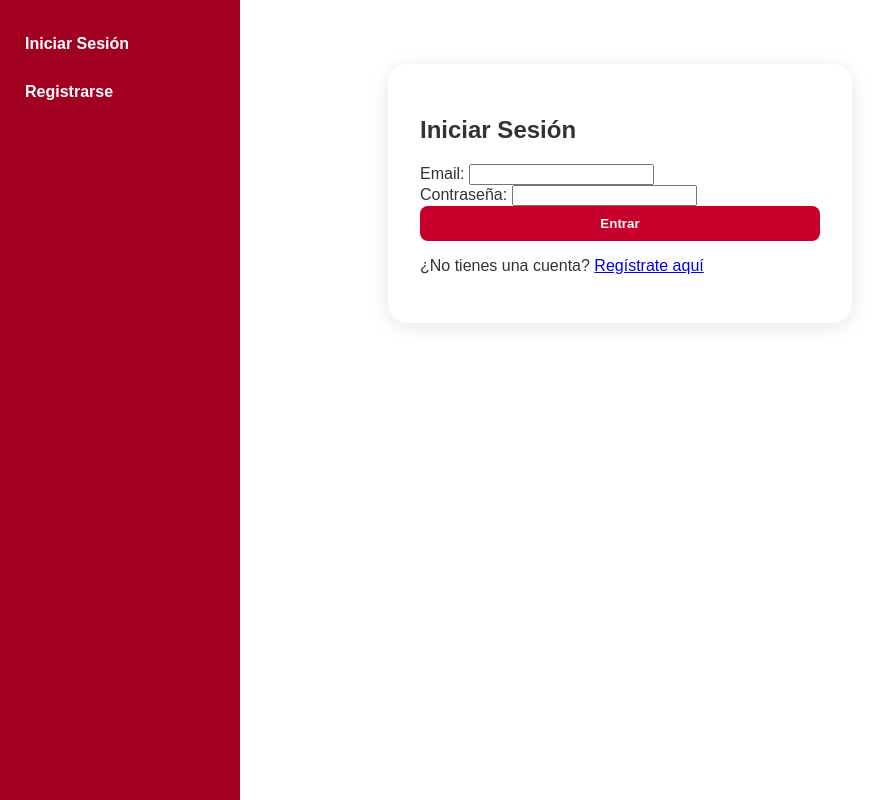
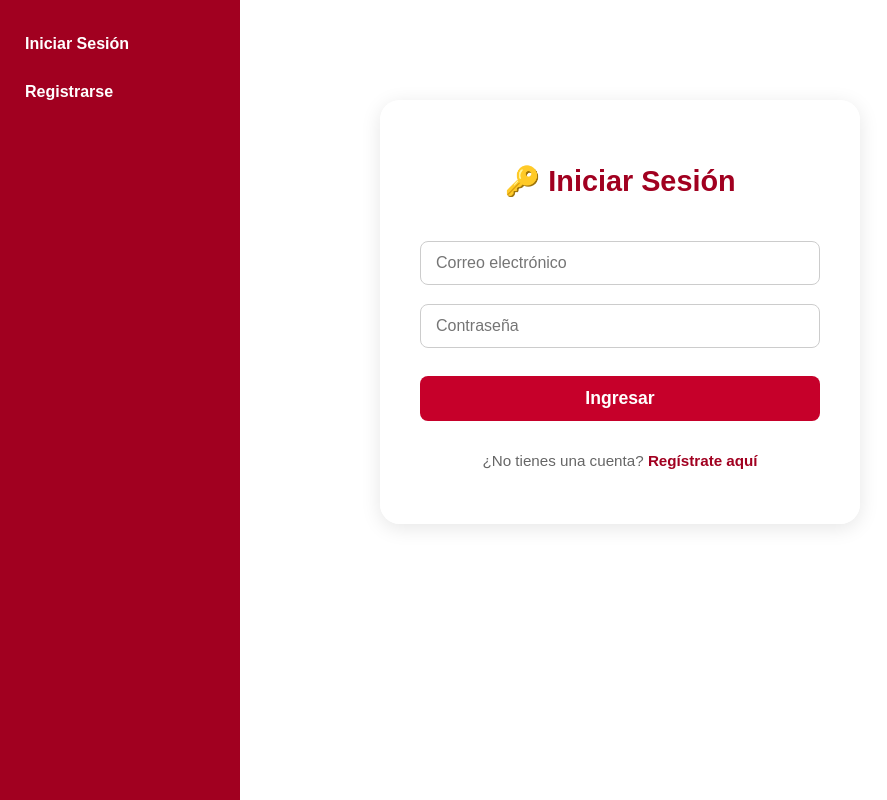
Before and after one commit to XYMAXIMUS/Tesis_grupo3.2, a Flask app: page /login in a window 1280 px wide. Shown: the whole page, without its empty margins (0-887 px from the left). Run offline with Flask 3, Linux system fonts and the light colour scheme.

Commit message:
Update login.html

```diff
--- a/templates/login.html
+++ b/templates/login.html
@@ -1,17 +1,27 @@
 {% extends 'base.html' %}
-{% block title %}Iniciar Sesión{% endblock %}
+{% block title %}Iniciar Sesión - Gamificación UBE{% endblock %}
+
 {% block contenido %}
-<div class="fondo-blur" style="max-width: 400px; margin: 2em auto;">
-    <h2>Iniciar Sesión</h2>
-    <form method="POST">
-        <label for="email">Email:</label>
-        <input type="email" name="email" class="form-control" required>
-        <br>
-        <label for="password">Contraseña:</label>
-        <input type="password" name="password" class="form-control" required>
-        <br>
-        <button type="submit" class="btn-comprar" style="width:100%;">Entrar</button>
-    </form>
-    <p class="mt-3 text-center">¿No tienes una cuenta? <a href="{{ url_for('registro') }}">Regístrate aquí</a></p>
+<div style="display: flex; justify-content: center; align-items: center; min-height: 70vh;">
+    <div class="fondo-blur" style="width: 100%; max-width: 400px; text-align: center; padding: 2.5em;">
+        <h2 style="color: #a10020; margin-bottom: 1.5em; font-size: 1.8em;">🔑 Iniciar Sesión</h2>
+
+        <form action="{{ url_for('login') }}" method="POST" style="display: flex; flex-direction: column; gap: 1.2em;">
+            <input type="email" name="email" placeholder="Correo electrónico" required
+                   style="padding: 12px 15px; border-radius: 8px; border: 1px solid #ccc; font-size: 1em; width: 100%; box-sizing: border-box;">
+
+            <input type="password" name="password" placeholder="Contraseña" required
+                   style="padding: 12px 15px; border-radius: 8px; border: 1px solid #ccc; font-size: 1em; width: 100%; box-sizing: border-box;">
+
+            <button type="submit" class="btn-comprar" style="margin-top: 0.5em; padding: 12px; font-size: 1.1em; cursor: pointer;">
+                Ingresar
+            </button>
+        </form>
+
+        <p style="margin-top: 2em; font-size: 0.95em; color: #666;">
+            ¿No tienes una cuenta?
+            <a href="{{ url_for('registro') }}" style="color: #a10020; font-weight: bold; text-decoration: none;">Regístrate aquí</a>
+        </p>
+    </div>
 </div>
 {% endblock %}
```
